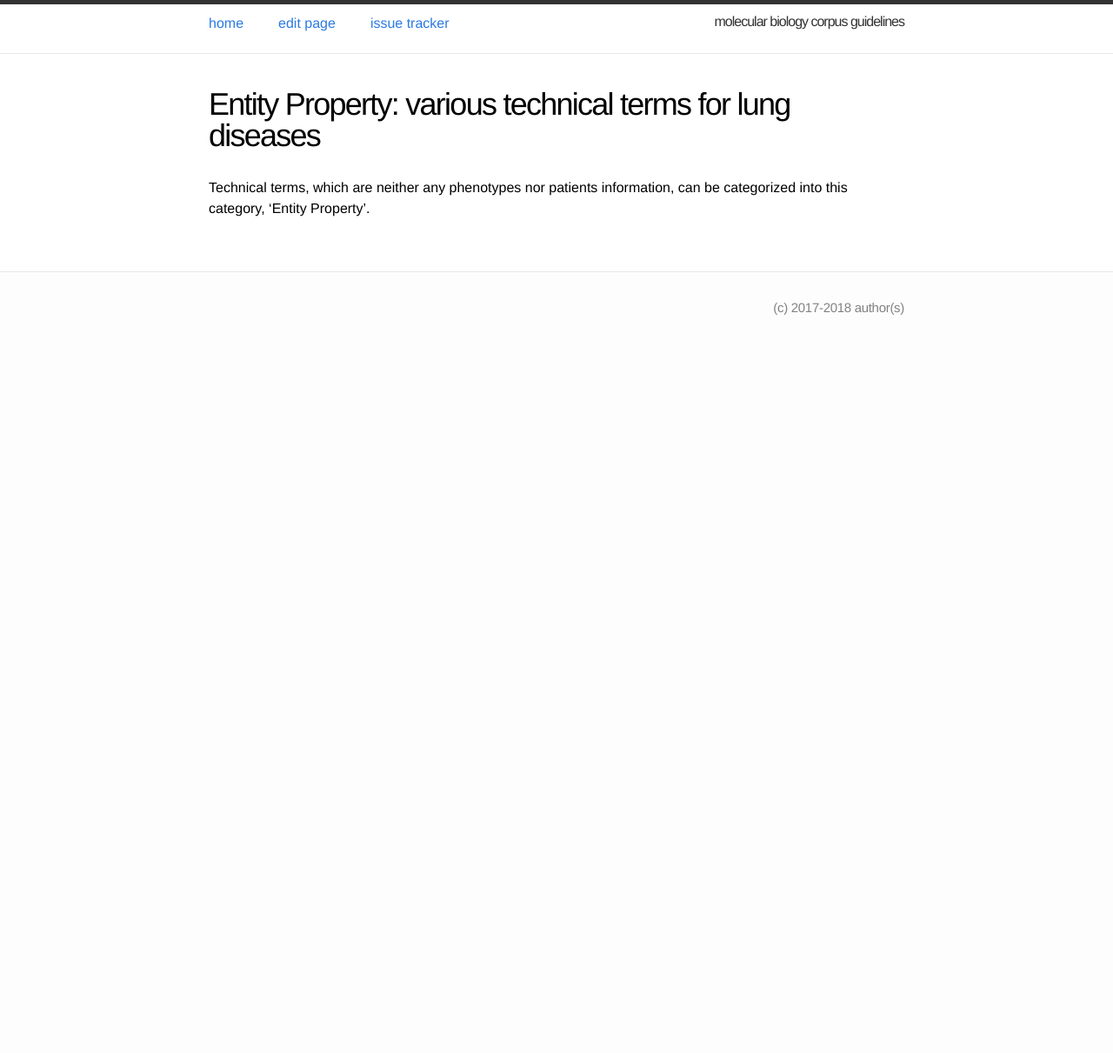
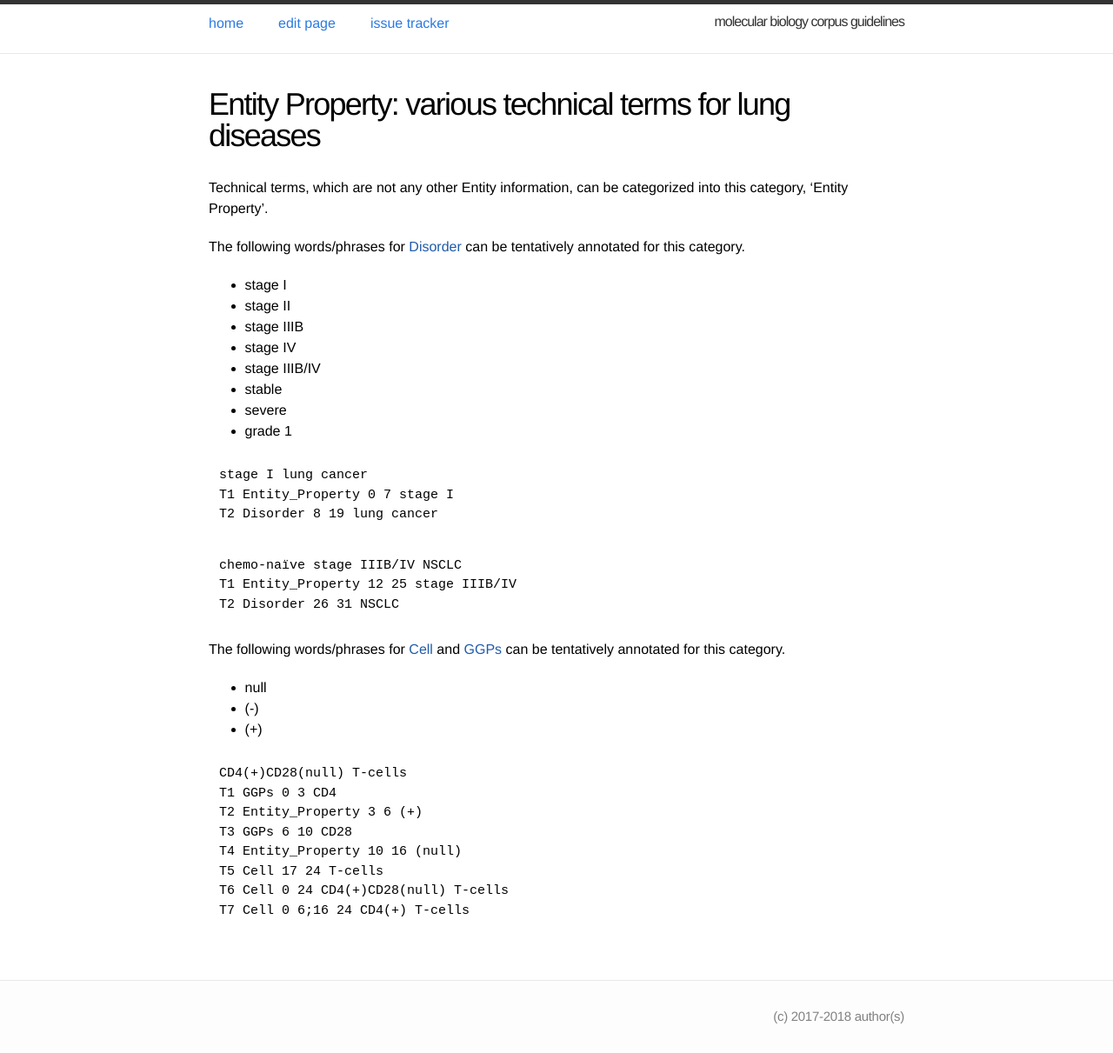
Before and after one commit to ezcatdb/molbiol_lung_corpus-guidelines, a Jekyll site: the page built from _entity/EntityProperty.md, in a window 1280 px wide. Shown: the whole page at 87% size. Built offline with Jekyll 4.4.1, drawn with Linux system fonts in a browser that asks for light colours; before the commit the page ends 900 px from its top, so only the background shows below that.

Commit message:
included words/phrases & sample for EntityProperty.md

```diff
--- a/_entity/EntityProperty.md
+++ b/_entity/EntityProperty.md
@@ -9,4 +9,42 @@ order: 100
 
 <!-- details -->
 
-Technical terms, which are neither any phenotypes nor patients information, can be categorized into this category, 'Entity Property'.
+Technical terms, which are not any other Entity information, can be categorized into this category, 'Entity Property'.
+
+The following words/phrases for [Disorder]() can be tentatively annotated for this category.
+- stage I
+- stage II
+- stage IIIB
+- stage IV
+- stage IIIB/IV
+- stable
+- severe
+- grade 1
+
+~~~ ann
+stage I lung cancer
+T1 Entity_Property 0 7 stage I
+T2 Disorder 8 19 lung cancer
+~~~
+~~~ ann
+chemo-naïve stage IIIB/IV NSCLC
+T1 Entity_Property 12 25 stage IIIB/IV
+T2 Disorder 26 31 NSCLC
+~~~
+
+The following words/phrases for [Cell]() and [GGPs]() can be tentatively annotated for this category.
+
+- null
+- (-)
+- (+)
+
+~~~ ann
+CD4(+)CD28(null) T-cells
+T1 GGPs 0 3 CD4
+T2 Entity_Property 3 6 (+)
+T3 GGPs 6 10 CD28
+T4 Entity_Property 10 16 (null)
+T5 Cell 17 24 T-cells
+T6 Cell 0 24 CD4(+)CD28(null) T-cells
+T7 Cell 0 6;16 24 CD4(+) T-cells
+~~~
```
